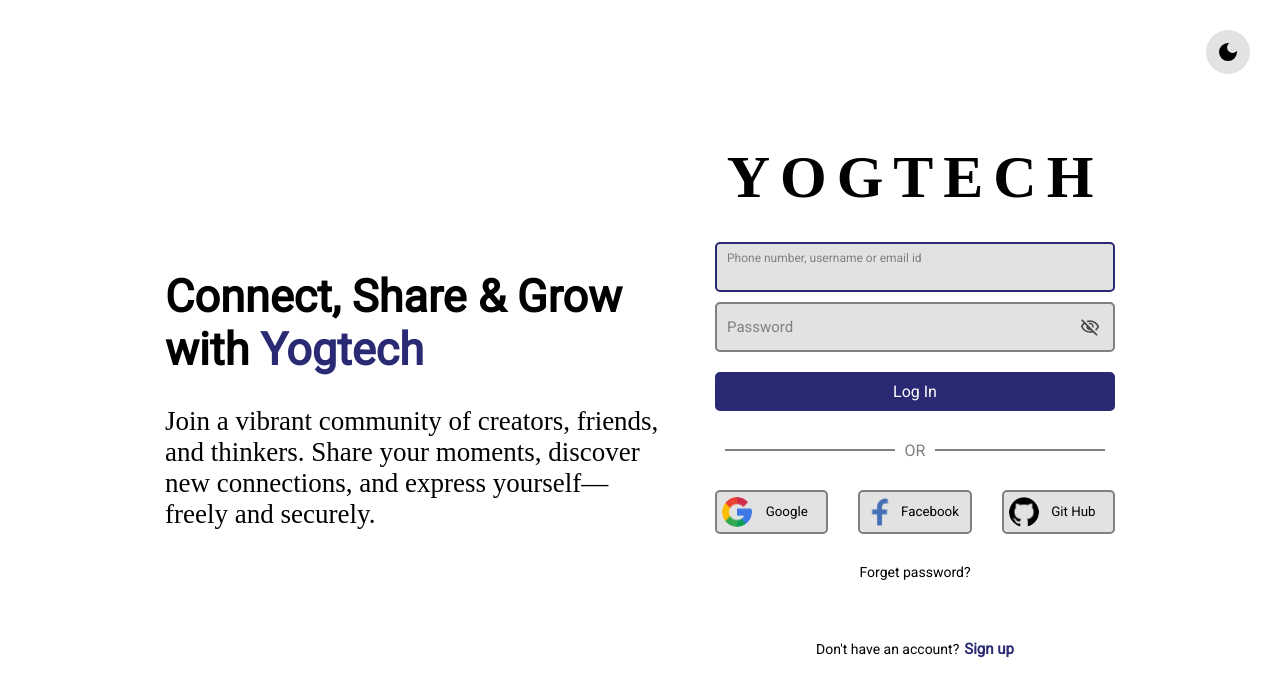
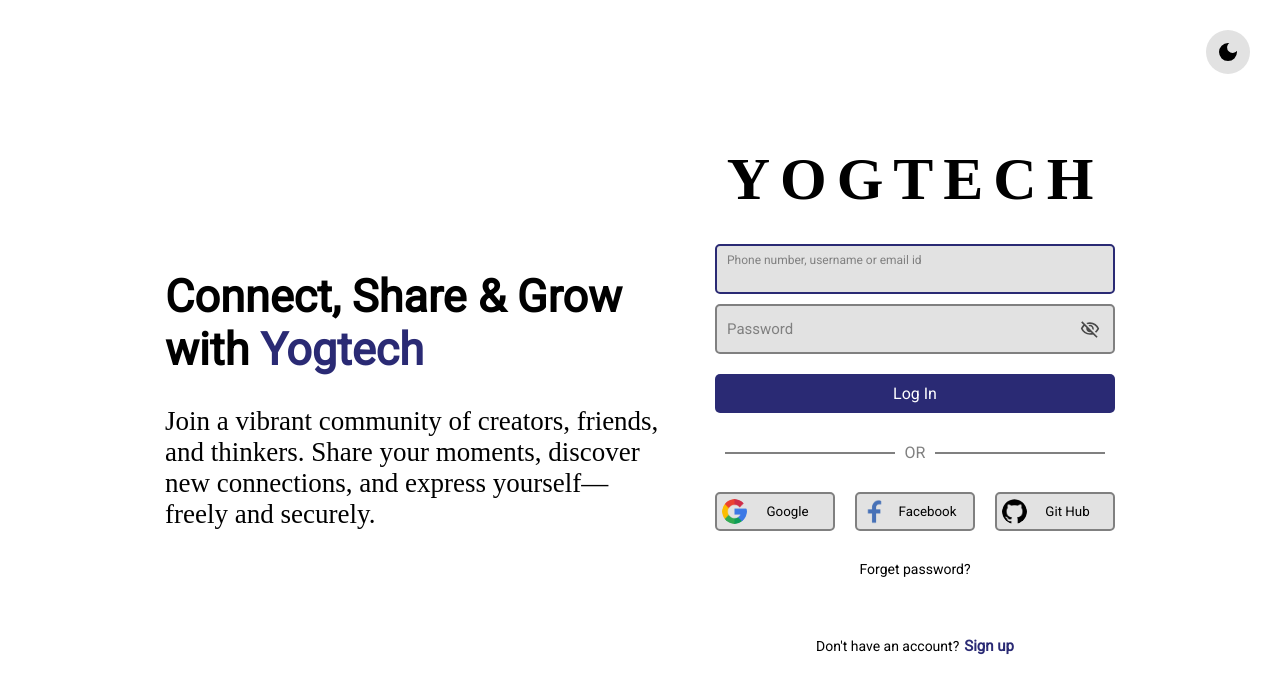
Before and after one commit to yogeshshimpi/Yogtech, a React (Vite) app in the folder frontend/: page / in a window 1280 px wide. Shown: the top 696 px of the page. Built offline with nearby package versions, Linux system fonts and the light colour scheme; no server answers; a web font is replaced by a local one.

Commit message:
Fixed bugs

```diff
--- a/frontend/src/Sign_in/Index.jsx
+++ b/frontend/src/Sign_in/Index.jsx
@@ -140,9 +140,9 @@ const Index = () => {
             <div className="hseperator"></div>
           </div>
           <div className="authLogin">
-            <button onClick={loginWithGoogle}><img src={google} alt="" /> Google <div></div></button>
-            <button onClick={loginWithFacebook}><img src={facebook} alt="" />Facebook <div></div></button>
-            <button onClick={loginWithGitHub}><img src={github} alt="" />Git Hub <div></div></button>
+            <button type="button" onClick={loginWithGoogle}><img src={google} alt="" /> Google <div></div></button>
+            <button type="button" onClick={loginWithFacebook}><img src={facebook} alt="" />Facebook <div></div></button>
+            <button type="button" onClick={loginWithGitHub}><img src={github} alt="" />Git Hub <div></div></button>
           </div>
           <div className="forgetPassword">Forget password?</div>
           <div className="error"></div>
--- a/frontend/src/Sign_in/style.css
+++ b/frontend/src/Sign_in/style.css
@@ -208,11 +208,12 @@
 }
 .authLogin{
     display: flex;
-    gap: 30px;
+    gap: 20px;
+    justify-content: center;
 }
 .authLogin button{
     padding: 5px;
-    width: 100%;
+    width: 200px;
     display: flex;
     justify-content: space-between;
     align-items: center;
@@ -222,8 +223,8 @@
 
 }
 .authLogin button img{
-    width: 30px;
-    height: 30px;
+    width: 25px;
+    height: 25px;
     border-radius: 50%;
 }
 
--- a/frontend/src/firebase.js
+++ b/frontend/src/firebase.js
@@ -8,7 +8,7 @@ const firebaseConfig = {
   projectId: import.meta.env.VITE_PROJECT_ID,
   storageBucket: import.meta.env.VITE_STORAGE_BUCKET,
   messagingSenderId: import.meta.env.VITE_MESSAGING_SENDER_ID,
-  appId: import.meta.env.APP_ID,
+  appId: import.meta.env.VITE_APP_ID,
   measurementId: import.meta.env.VITE_MEASUREMENTED_ID
 };
 
```
